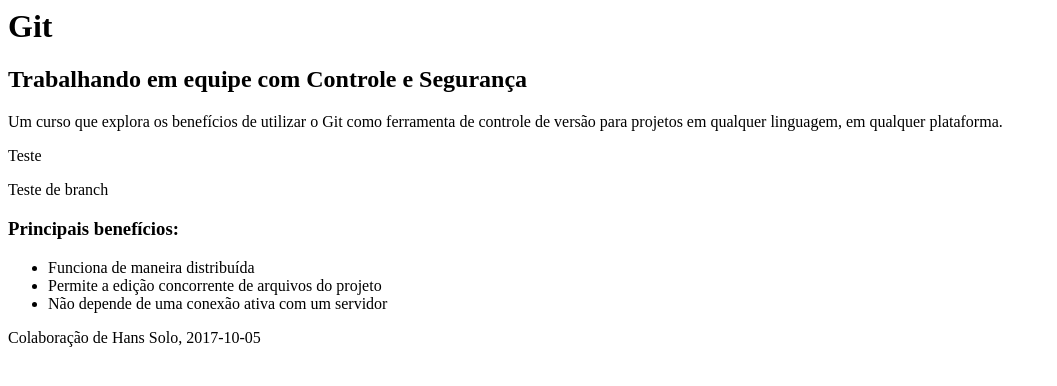
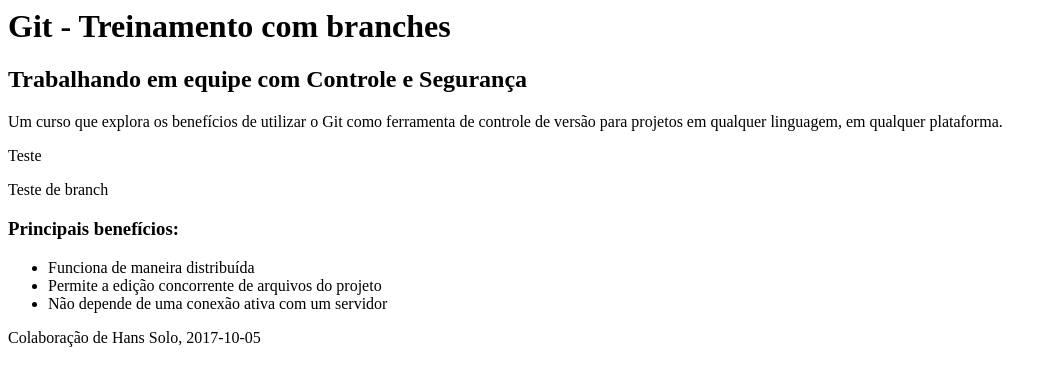
Before and after one commit to alcenor/curso-git, a plain HTML site: page index.html in a window 1280 px wide. Shown: the whole page, without its empty margins (0-1057 px from the left). Drawn offline with Linux system fonts and the light colour scheme.

Commit message:
Altera NOVAMENTE texto na tag <h1>

```diff
--- a/index.html
+++ b/index.html
@@ -4,7 +4,7 @@
     </head>
     <body>
 
-        <h1>Git</h1>
+        <h1>Git - Treinamento com branches</h1>
         <h2>Trabalhando em equipe com Controle e Segurança</h2>
 
 
```
